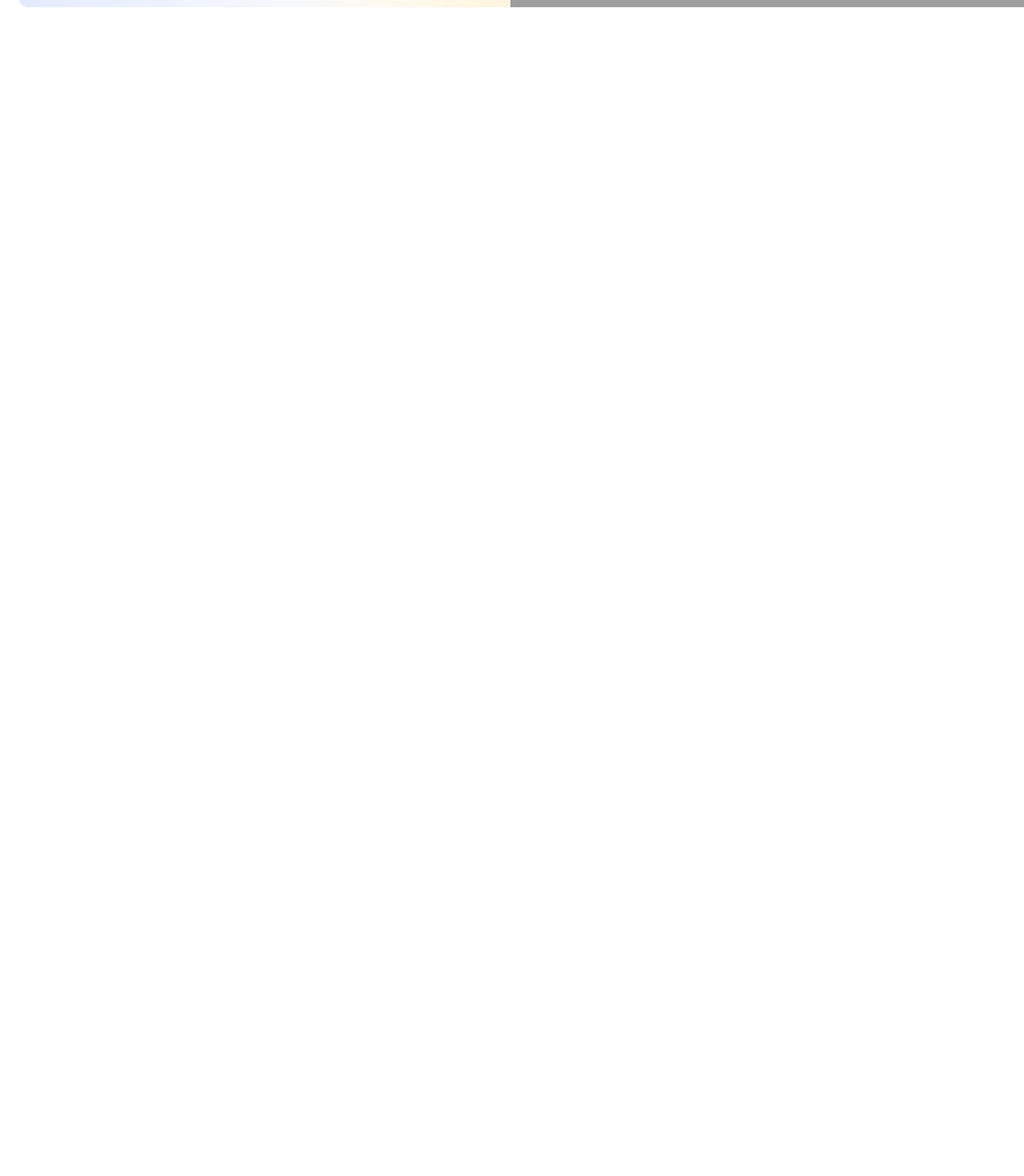
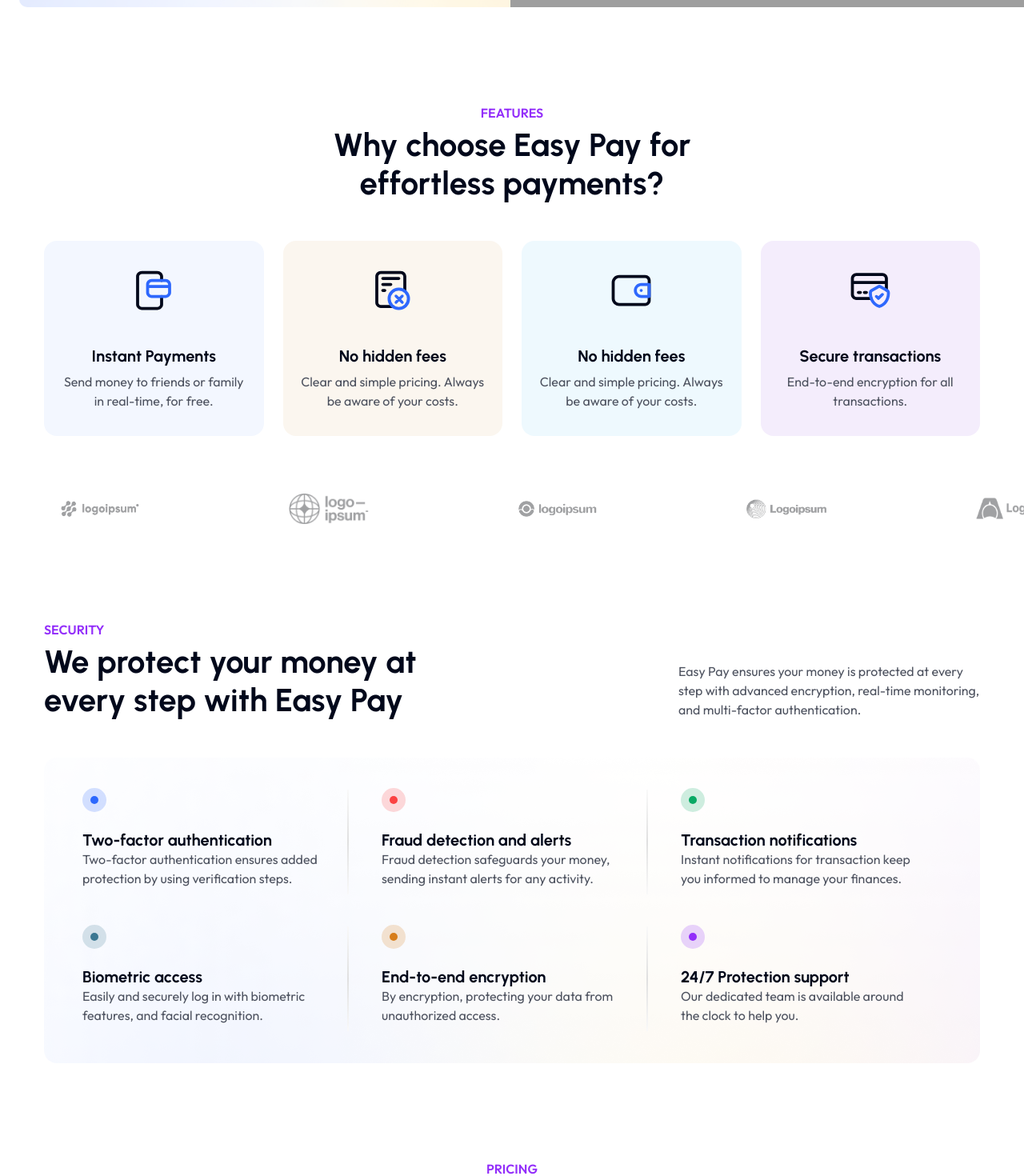
Before and after one commit to dev-shakhawat/EasyPay, a Next.js app: page / in a window 1280 px wide. Shown: the part 700-2170 px from the top of the page at 80% size. Before the commit the page ends 800 px from the top, so only its background shows below. Built offline with nearby package versions, Linux system fonts and the light colour scheme; grey boxes are pictures that could not be loaded.

Commit message:
nav links redirection implement

```diff
--- a/app/page.tsx
+++ b/app/page.tsx
@@ -19,19 +19,19 @@ export default function Home() {
       <Banner />
 
       {/* features */}
-      {/* <Features /> */}
+      <Features />
 
       {/* brands */}
-      {/* <Brands /> */}
+      <Brands />
 
       {/* how it work */}
       {/* <Howto /> */}
 
       {/* security */}
-      {/* <Security/> */}
+      <Security/>
 
       {/* Pricing section */}
-      {/* <Pricing/> */}
+      <Pricing/>
 
       {/* testimonial section */}
       {/* <Testimonial/> */}
--- a/src/components/common/NavBar.tsx
+++ b/src/components/common/NavBar.tsx
@@ -13,7 +13,7 @@ import { CiMenuFries } from "react-icons/ci";
 import { IoCloseOutline } from "react-icons/io5";
 
 export default function NavBar() {
-  const navItems = ["Features", "Pricing", "Security", "Benefits"];
+  const navItems = [{name: "Features" , url: "/#features"}, {name: "Pricing" , url: "/#pricing"}, {name: "Security" , url: "/#security"}, {name: "Benefits" , url: "/#benefits"} ];
   const [isScrolled, setIsScrolled] = useState(false);
   const [isMenuOpen, setIsMenuOpen] = useState(false);
 
@@ -50,8 +50,8 @@ export default function NavBar() {
             {navItems.map((item, index) => (
 
               <li key={index}>
-                <Link  href={`#${item.toLowerCase()}`}
-                  className="font-urbanist font-semibold text-lg text-[#4D525F] hover:text-[#2E68FD] transition-colors duration-200" > {item} </Link>
+                <Link  href={`${item.url}`}
+                  className="font-urbanist font-semibold text-lg text-[#4D525F] hover:text-[#2E68FD] transition-colors duration-200" > {item.name} </Link>
               </li>
             ))}
           </ul>
@@ -78,7 +78,7 @@ export default function NavBar() {
             <ul className="flex flex-col gap-4">
               {navItems.map((item, index) => (
                 <li key={index}>
-                  <Link href={`#${item.toLowerCase()}`}  className="font-urbanist font-semibold text-base text-[#4D525F] hover:text-[#2E68FD] transition-colors duration-200" onClick={() => setIsMenuOpen(false)} > {item} </Link>
+                  <Link href={`${item.url}`}  className="font-urbanist font-semibold text-base text-[#4D525F] hover:text-[#2E68FD] transition-colors duration-200" onClick={() => setIsMenuOpen(false)} > {item.name} </Link>
                 </li>
               ))}
             </ul>
--- a/src/sections/brands/Brands.tsx
+++ b/src/sections/brands/Brands.tsx
@@ -15,7 +15,7 @@ import logo6 from "../../assets/images/brand6.png";
 export default function Brands() {
     const allBrands = [logo1,logo2,logo3,logo4,logo5,logo6];
   return (
-    <section className=' mt-[72px]  '>
+    <section id="brands" className=' mt-[72px]  '>
 
         <Marquee   gradient={false} speed={50} pauseOnHover={true} direction="left">
             {allBrands.map((logo , index) => <Image className={"mx-[93px] cursor-pointer   "}  src={logo} width={100} height={100} alt="logo" /> )}
--- a/src/sections/features/Features.tsx
+++ b/src/sections/features/Features.tsx
@@ -49,7 +49,7 @@ export default function Features() {
 
 
   return (
-    <section ref={featureRef} className='mt-[120px]'>
+    <section id="features" ref={featureRef} className='mt-[120px]'>
 
         <Container>
 
--- a/src/sections/pricing/Pricing.tsx
+++ b/src/sections/pricing/Pricing.tsx
@@ -46,7 +46,7 @@ export default function Pricing() {
 
 
   return (
-    <section ref={pricingRef} className='mt-30 pb-[105px] '>
+    <section id="pricing" ref={pricingRef} className='mt-30 pb-[105px] '>
 
         {/* header */}
         <motion.div initial={{ opacity: 0, y: 50 }} animate={isInView ? { opacity: 1, y: 0 } : { opacity: 0, y: 50 }} transition={{ duration: 1 ,  delay: 0.2 }}  >
--- a/src/sections/security/Security.tsx
+++ b/src/sections/security/Security.tsx
@@ -53,7 +53,7 @@ export default function Security() {
         const securityRef = React.useRef<HTMLDivElement>(null);
         const isInView = useInView(securityRef, { margin: "-100px" });
   return (
-    <section ref={securityRef} className='mt-30'>
+    <section id="security" ref={securityRef} className='mt-30'>
 
         <Container>
 
```
